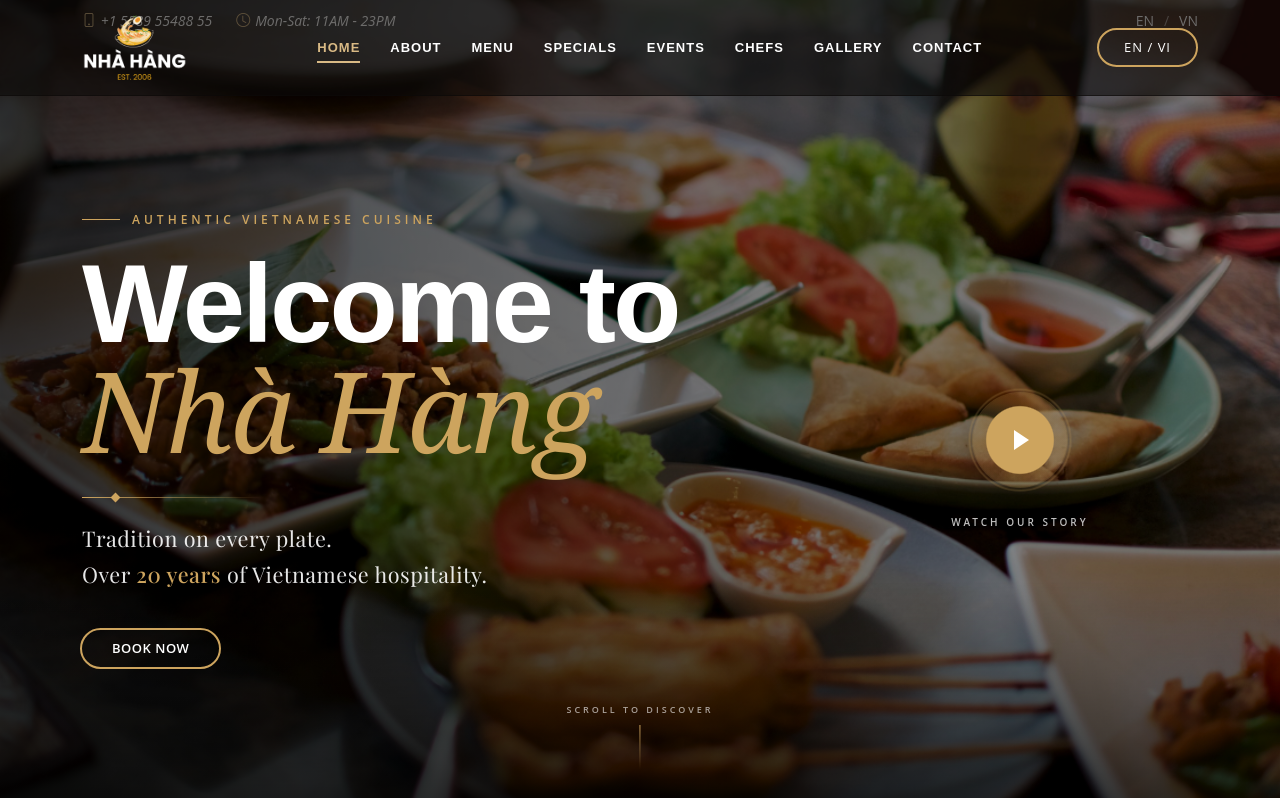
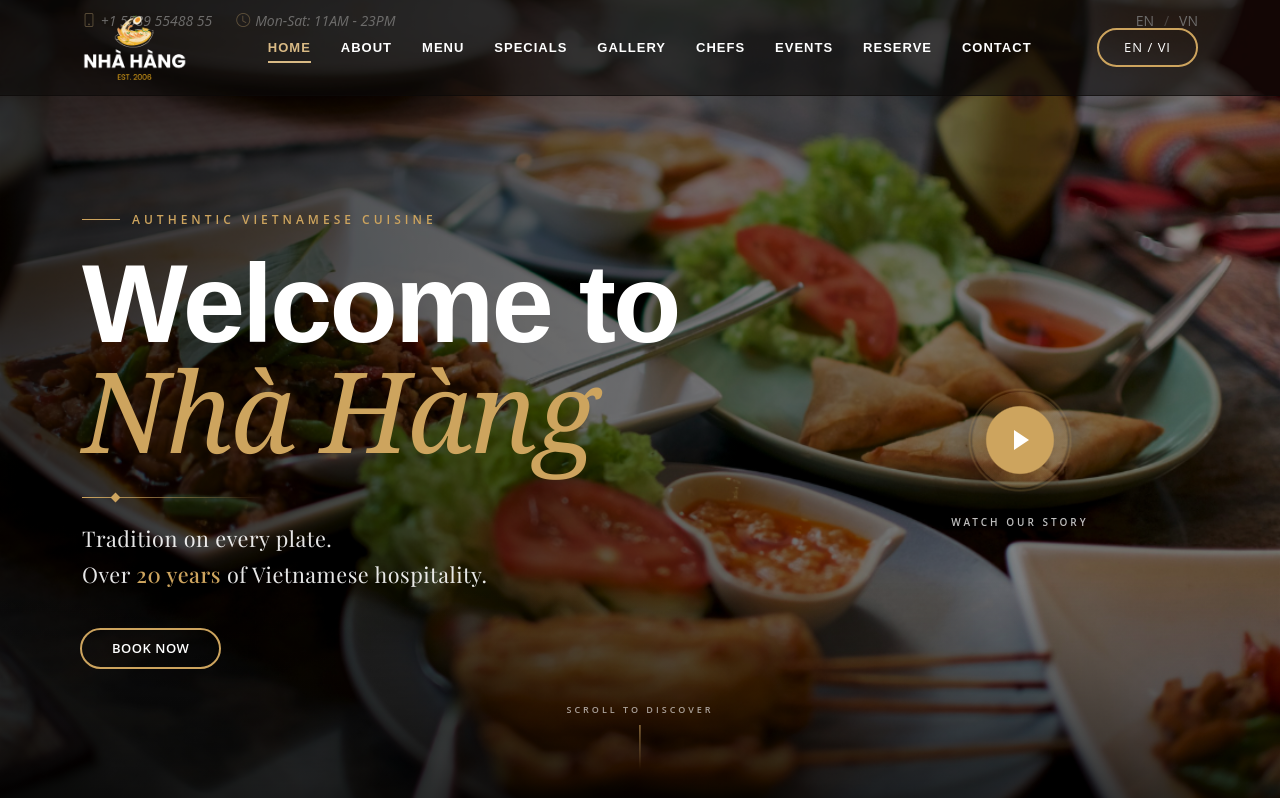
Before and after one commit to rongeronimo/vietnamese-restaurant-mock-website, a Next.js app: page / in a window 1280 px wide. Shown: the top 798 px of the page. Built offline with nearby package versions, Linux system fonts and the light colour scheme.

Commit message:
added data for necessary sections/components

```diff
--- a/src/app/data/data.ts
+++ b/src/app/data/data.ts
@@ -25,8 +25,8 @@ export const navs = [
     },
     {
         id: 5,
-        name: 'Events',
-        target: 'events',
+        name: 'Gallery',
+        target: 'gallery',
         active: false,
     },
     {
@@ -37,12 +37,18 @@ export const navs = [
     },
     {
         id: 7,
-        name: 'Gallery',
-        target: 'gallery',
+        name: 'Events',
+        target: 'events',
         active: false,
     },
     {
         id: 8,
+        name: 'Reserve',
+        target: 'book-a-table',
+        active: false,
+    },
+    {
+        id: 9,
         name: 'Contact',
         target: 'contact',
         active: false,
@@ -228,6 +234,7 @@ export const specials = [
         id: 1,
         image: './assets/images/Specials/bo-kho.png',
         title: 'Bò Kho',
+        price: 24,
         subtitle: 'Beef, Carrots, Lemongrass, Star Anise, Cinnamon, Fresh Herbs',
         content: 'Is a rich and aromatic Vietnamese beef stew slowly braised with tender beef, carrots, lemongrass, and fragrant spices. The deeply seasoned broth carries warm notes of star anise and cinnamon, creating a comforting balance of savory and aromatic flavors. Served with fresh herbs and warm bread or rice noodles, it is a hearty dish that reflects the depth of traditional Vietnamese cooking.',
         active: true,
@@ -236,6 +243,7 @@ export const specials = [
         id: 2,
         image: './assets/images/Specials/ca-kho-to.png',
         title: 'Cá Kho Tộ',
+        price: 26,
         subtitle: 'Caramelized Fish, Fish Sauce, Ginger, Garlic, Chili, Spring Onions',
         content: 'Is a traditional Vietnamese clay-pot dish featuring tender fish slowly simmered in a savory caramel sauce. Fish sauce, ginger, garlic, and chili create a rich combination of sweet, salty, spicy, and aromatic flavors. Finished with spring onions and served with steamed rice, this comforting specialty brings the warmth and character of Vietnamese home cooking to the table.',
         active: false,
@@ -244,6 +252,7 @@ export const specials = [
         id: 3,
         image: './assets/images/Specials/che-ba-mau.png',
         title: 'Chè Ba Màu',
+        price: 12,
         subtitle: 'Mung Beans, Red Beans, Jelly, Coconut Milk, Sticky Rice, Crushed Ice',
         content: 'Chè Ba Màu, meaning "three-color sweet soup," is a vibrant Vietnamese dessert layered with sweet mung beans, red beans, colorful jelly, and creamy coconut milk. Each layer brings a different texture and flavor, creating a delightful combination of sweetness, richness, and refreshing coolness. Served over crushed ice, this visually striking dessert is a beloved treat that offers a playful and refreshing ending to the meal.',
         active: false,
@@ -252,6 +261,7 @@ export const specials = [
         id: 4,
         image: './assets/images/Specials/banh-chuoi-nuong.png',
         title: 'Bánh Chuối Nướng',
+        price: 11,
         subtitle: 'Ripe Bananas, Sticky Rice, Coconut Milk, Sugar, Sesame',
         content: 'Is a Vietnamese baked banana dessert made with ripe bananas, sticky rice, creamy coconut milk, and sugar. Slowly baked until golden and fragrant, the dessert develops a soft, tender texture with naturally sweet banana flavors and subtle coconut richness. Finished with toasted sesame, it is a warm and comforting creation that beautifully showcases the simplicity of Vietnamese ingredients.',
         active: false,
@@ -260,6 +270,7 @@ export const specials = [
         id: 5,
         image: './assets/images/Specials/kem-xoi.png',
         title: 'Kem Xôi',
+        price: 13,
         subtitle: 'Coconut Ice Cream, Sticky Rice, Toasted Coconut, Peanuts, Sesame',
         content: 'Combines creamy coconut ice cream with fragrant Vietnamese sticky rice for a delightful contrast of temperatures and textures. The richness of the ice cream is complemented by toasted coconut, roasted peanuts, and sesame, adding layers of nuttiness and crunch. Cool, creamy, and subtly aromatic, this modern Vietnamese dessert offers a refreshing and indulgent finale to the dining experience.',
         active: false,
```
